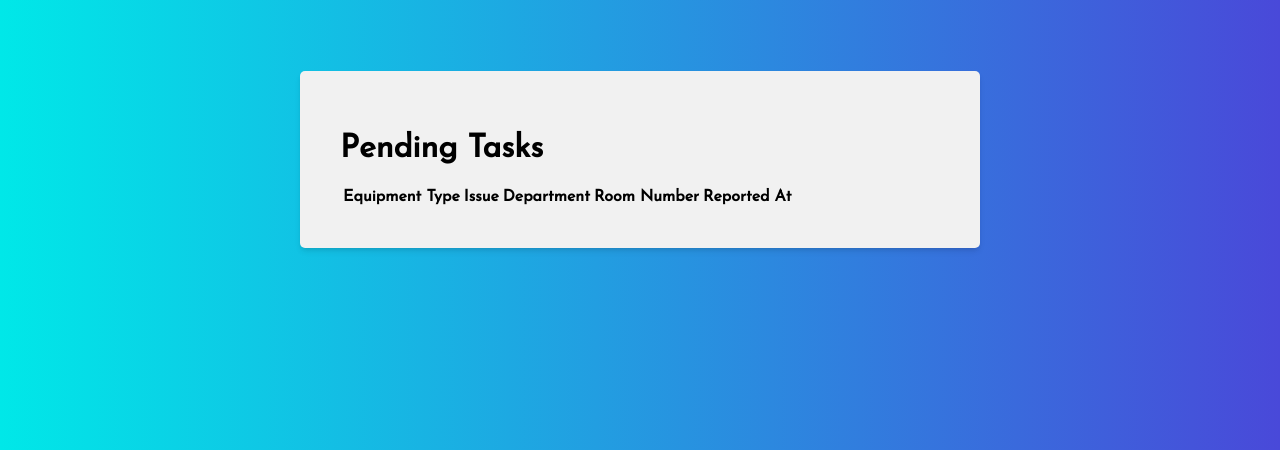
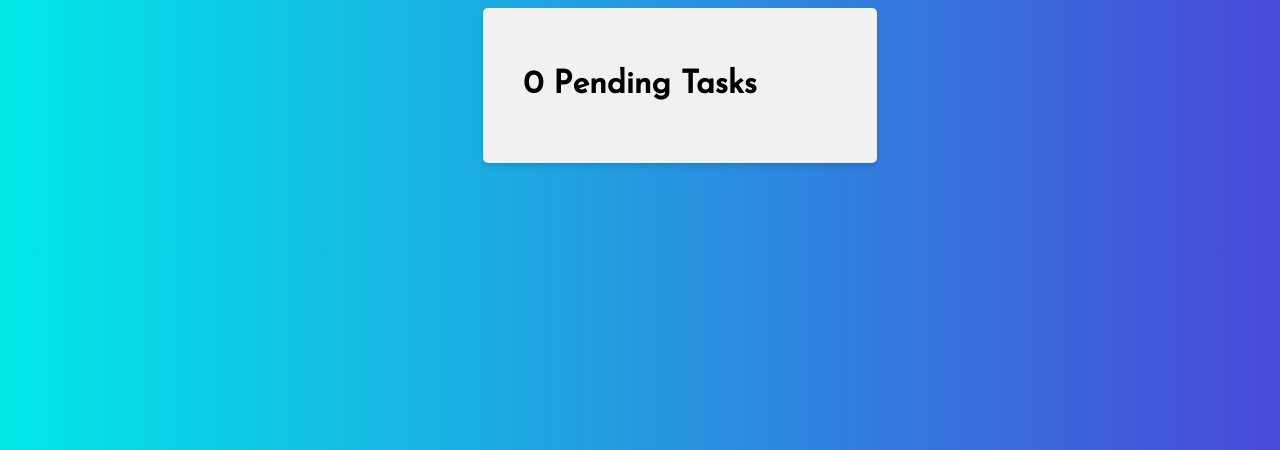
Before and after one commit to ryanlaverick/DTS104, a PHP site: page /pending_tasks.php in a window 1280 px wide. Shown: the top 450 px of the page. Run offline with PHP 8.4, Linux system fonts and the light colour scheme; the visitor is signed in with stand-in values (Sample User, id 1); tables that the repository leaves empty or names only in its code hold one stand-in row (values such as "Sample post"); lists and menus that the app fills with data are empty; some libraries are stand-ins or nearby versions.

Commit message:
Update completed & pending task views

```diff
--- a/Assignment 1/admin_portal.php
+++ b/Assignment 1/admin_portal.php
@@ -31,7 +31,7 @@ if ($_SESSION['userType'] != 'admin') {
             </form>
         </div>
 
-        <div style="display: flex; flex-direction: column; justify-content: center; gap: 40px;">
+        <div id="vertical-column">
             <div class="card">
                 <div class="tag-line">
                     <h2>Pending Tasks</h2>
--- a/Assignment 1/assets/stylesheet.css
+++ b/Assignment 1/assets/stylesheet.css
@@ -121,6 +121,13 @@ div#logout {
     right: 0px;
 }
 
+#vertical-column {
+    display: flex;
+    flex-direction: column;
+    justify-content: center;
+    gap: 40px;
+}
+
 #logout-button {
     padding: 8px 16px 8px 16px;
     border-radius: 0px 0px 0px 4px;
--- a/Assignment 1/pending_tasks.php
+++ b/Assignment 1/pending_tasks.php
@@ -25,17 +25,9 @@ if ($_SESSION['userType'] != 'admin') {
     </head>
 
     <body>
-        <div class="form">
-            <h1>Pending Tasks</h1>
-            <table>
-                <tr>
-                    <th>Equipment Type</th>
-                    <th>Issue</th>
-                    <th>Department</th>
-                    <th>Room Number</th>
-                    <th>Reported At</th>
-                </tr>
-
+        <div id="vertical-column">
+            <div class="card">
+                <h1>
                 <?php
                     include 'server/dbconnect.php';
 
@@ -43,22 +35,41 @@ if ($_SESSION['userType'] != 'admin') {
                         $connection = new PDO("mysql:host=$serverName;dbname=$database", $dbUsername, $dbPassword);
                         $connection->setAttribute(PDO::ATTR_ERRMODE, PDO::ERRMODE_EXCEPTION);
 
-                        $sqlQuery = "SELECT * FROM $requestsTable WHERE completed_at IS NULL ORDER BY submitted_at DESC";
+                        $countQuery = $connection->prepare("SELECT COUNT(*) FROM $requestsTable WHERE completed_at IS NULL");
+                        $countQuery->execute();
 
-                        foreach ($connection->query($sqlQuery, PDO::FETCH_ASSOC) as $row) {
-                            echo "<tr>";
-                            echo "<td>" . $row['equipment_type'] . "</td>";
-                            echo "<td>" . $row['short_descr'] . "</td>";
-                            echo "<td>" . $row['department'] . "</td>";
-                            echo "<td>" . $row['room_number'] . "</td>";
-                            echo "<td>" . $row['reported_at'] . "</td>";
-                            echo "</tr>";
-                        }
+                        echo $countQuery->fetch(PDO::FETCH_COLUMN);
+
                     } catch(PDOException $e) {
-                        echo "Error" . $e->getMessage(); //If we are not successful we will see an error
+                        echo "Error" . $e->getMessage();
                     }
-                ?>
-            </table>
+                ?> Pending Tasks
+                </h1>
+            </div>
+
+            <?php
+                include 'server/dbconnect.php';
+
+                try {
+                    $connection = new PDO("mysql:host=$serverName;dbname=$database", $dbUsername, $dbPassword);
+                    $connection->setAttribute(PDO::ATTR_ERRMODE, PDO::ERRMODE_EXCEPTION);
+
+                    $sqlQuery = "SELECT * FROM $requestsTable WHERE completed_at IS NULL ORDER BY submitted_at DESC";
+
+                    foreach ($connection->query($sqlQuery, PDO::FETCH_ASSOC) as $row) {
+                        echo '<div class="card">';
+                        echo '<h2>Department ' . $row['department'] .  ' - Room ' . $row['room_number'] . '</h2>';
+                        echo '<h3> Equipment: ' . $row['equipment_type'] . '</h3>';
+                        echo '<p>' . $row['short_descr'] .  '</p>';
+                        echo '<h4>Submitted by ' . $row['submitted_by'] . ' at ' . $row['submitted_at'] . '</h4>';
+                        echo '<br><br>';
+                        echo '<button class="form-button">Complete Task</button>';
+                        echo '</div>';
+                    }
+                } catch(PDOException $e) {
+                    echo "Error" . $e->getMessage();
+                }
+            ?>
         </div>
     </body>
 </html>
```
Also changed, not shown: Assignment 1/completed_tasks.php (+35 -26 lines).
